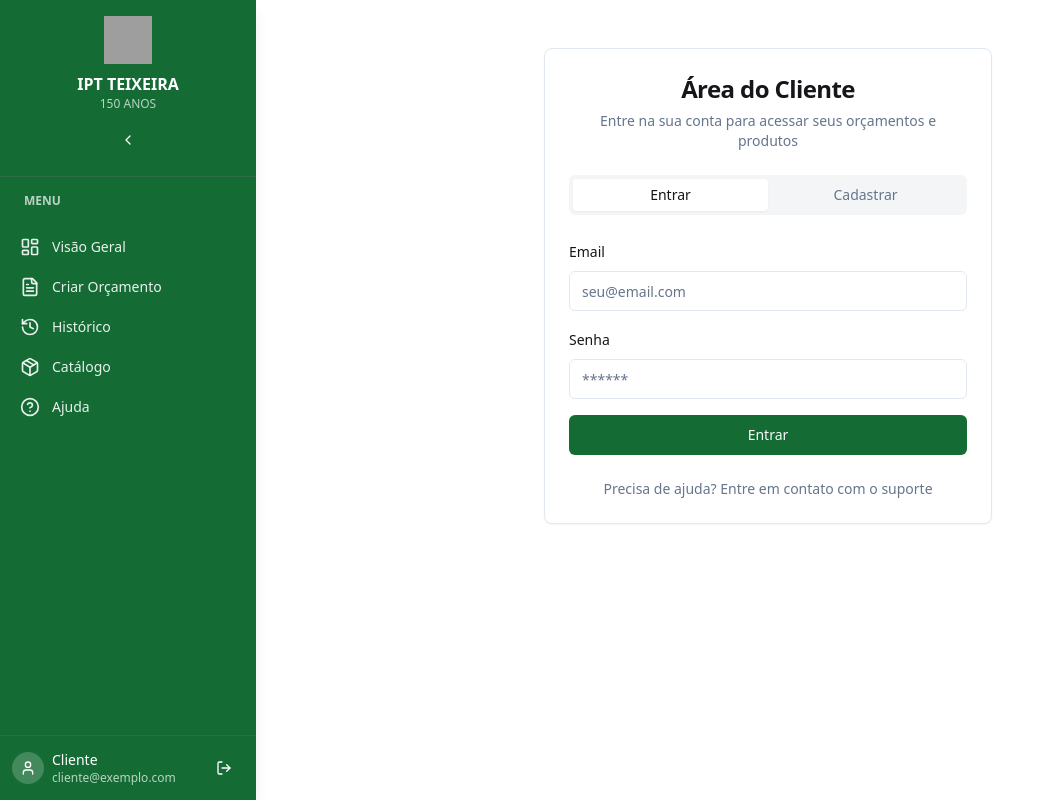
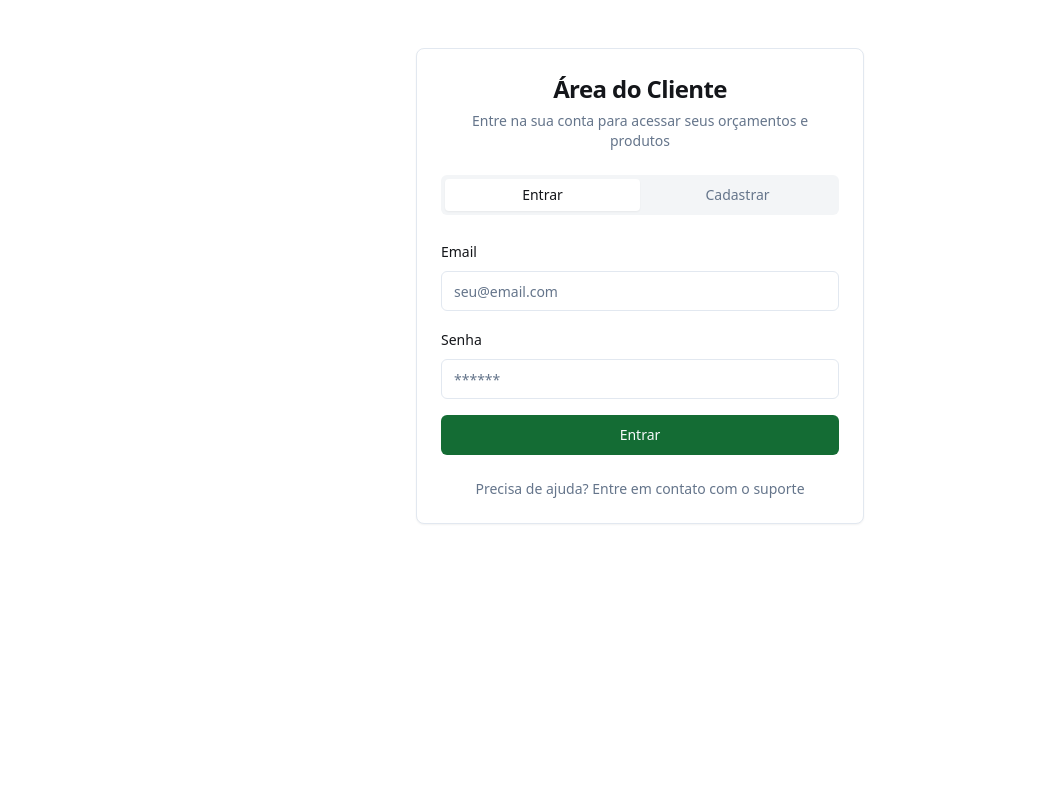
Before and after one commit to gabiebia14/concrete-bid-buddy, a React (Vite) app: page /login in a window 1280 px wide. Shown: the whole page, without its empty margins (0-1055 px from the left). Built offline with nearby package versions, Linux system fonts and the light colour scheme; grey boxes are pictures that could not be loaded.

Commit message:
Remove dashboard from login pages
The layout component was modified to hide the header and footer on the login pages.

```diff
--- a/src/components/layout/Layout.tsx
+++ b/src/components/layout/Layout.tsx
@@ -3,22 +3,34 @@ import { ReactNode } from 'react';
 import { Header } from './Header';
 import { Footer } from './Footer';
 import { ClientSidebar } from './ClientSidebar';
+import { useLocation } from 'react-router-dom';
 
 interface LayoutProps {
   children: ReactNode;
   hideHeader?: boolean;
   hideFooter?: boolean;
+  hideSidebar?: boolean;
 }
 
 export function Layout({
   children,
   hideHeader = true,
-  hideFooter = true
+  hideFooter = true,
+  hideSidebar
 }: LayoutProps) {
+  const location = useLocation();
+
+  // Verificar automaticamente se estamos em uma página de login
+  const isLoginPage = location.pathname === '/login' || location.pathname === '/manager/login';
+
+  // Se hideSidebar foi explicitamente definido, use esse valor
+  // Caso contrário, esconda a barra lateral em páginas de login
+  const shouldHideSidebar = hideSidebar !== undefined ? hideSidebar : isLoginPage;
+
   return (
     <div className="flex h-screen overflow-hidden bg-background">
-      <ClientSidebar />
-      <div className="flex-1 flex flex-col overflow-hidden">
+      {!shouldHideSidebar && <ClientSidebar />}
+      <div className={`flex-1 flex flex-col overflow-hidden ${!shouldHideSidebar ? '' : 'w-full'}`}>
         {!hideHeader && <Header />}
         <main className="flex-grow overflow-y-auto py-2 px-2 md:px-4">
           <div className="container mx-auto">
--- a/src/pages/Login.tsx
+++ b/src/pages/Login.tsx
@@ -24,7 +24,7 @@ export default function Login() {
 
   if (isLoading) {
     return (
-      <Layout>
+      <Layout hideSidebar>
         <div className="flex items-center justify-center min-h-[60vh]">
           <div className="animate-pulse text-center">
             <p className="text-lg text-muted-foreground">Carregando...</p>
@@ -35,7 +35,7 @@ export default function Login() {
   }
 
   return (
-    <Layout>
+    <Layout hideSidebar>
       <div className="container mx-auto py-10">
         <div className="max-w-md mx-auto">
           <AuthForm isManager={false} />
--- a/src/pages/ManagerLogin.tsx
+++ b/src/pages/ManagerLogin.tsx
@@ -24,7 +24,7 @@ export default function ManagerLogin() {
 
   if (isLoading) {
     return (
-      <Layout>
+      <Layout hideSidebar>
         <div className="flex items-center justify-center min-h-[60vh]">
           <div className="animate-pulse text-center">
             <p className="text-lg text-muted-foreground">Carregando...</p>
@@ -35,7 +35,7 @@ export default function ManagerLogin() {
   }
 
   return (
-    <Layout>
+    <Layout hideSidebar>
       <div className="container mx-auto py-10">
         <div className="max-w-md mx-auto">
           <AuthForm isManager={true} />
```
